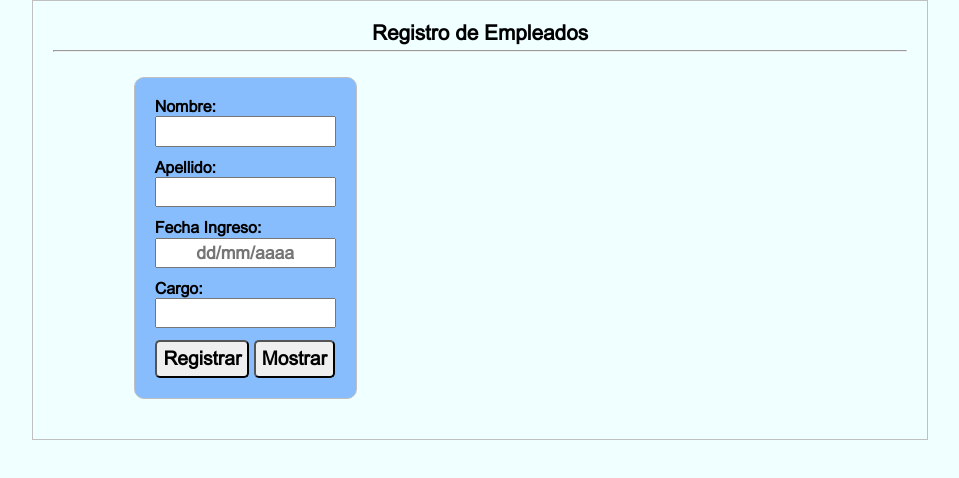
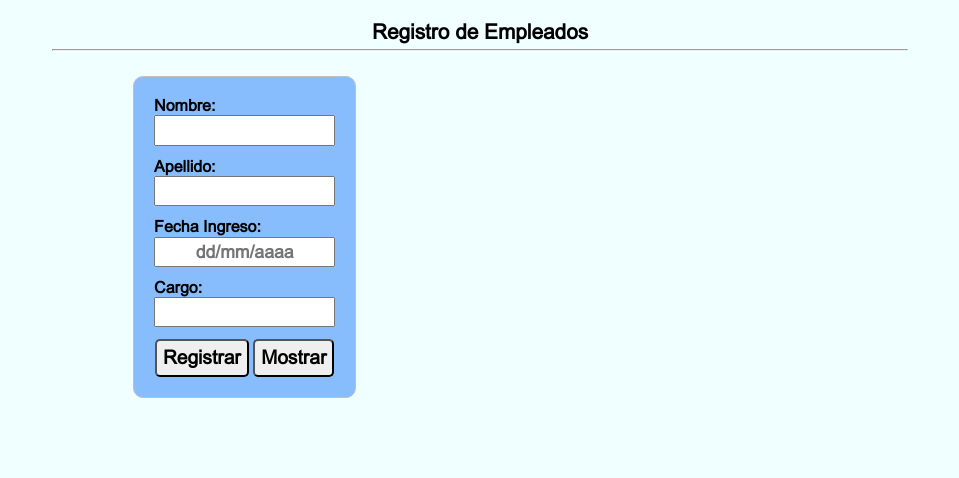
Before and after one commit to HarDevKoder/Empleados, a plain HTML site: page index.html in a window 1280 px wide. Shown: the whole page, without its empty margins (160-1119 px from the left). Drawn offline with Linux system fonts and the light colour scheme.

Commit message:
Elimino borde del contenedor general

```diff
--- a/css/style.css
+++ b/css/style.css
@@ -18,7 +18,6 @@ body {
 }
 
 .contenedorGeneral {
-  border: 1px solid silver;
   width: 70%;
   height: auto;
   margin: 0 auto;
```
